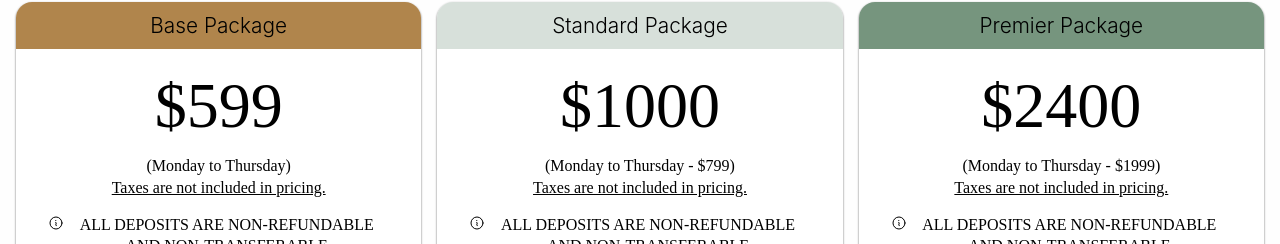
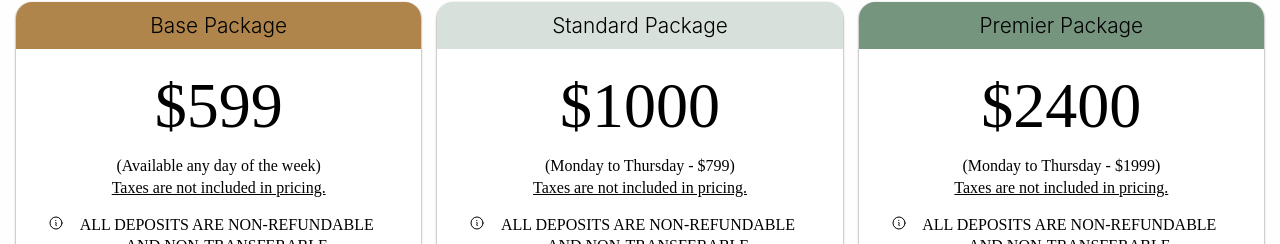
Before and after one commit to franKay-01/leap_event_center_new, a React (Create React App) app: page / in a window 1280 px wide. Shown: the part 2134-2378 px from the top of the page. Built offline with nearby package versions, Linux system fonts and the light colour scheme.

Commit message:
refact: link changes

```diff
--- a/src/App.js
+++ b/src/App.js
@@ -33,7 +33,7 @@ function App() {
               Leap Events Center
             </h1>
             <div className='grid grid-cols-1 lg:grid-cols-2 md:grid-cols-2 gap-8'>
-              <a target="_blank" rel="noreferrer" href='https://leapeventscenter.hbportal.co/schedule/63fe5580069c19098fd7e73f' className='button-main cursor-pointer'>
+              <a target="_blank" rel="noreferrer" href='https://leapeventscenter.hbportal.co/schedule/64ee29bef7b5c800e3194055' className='button-main cursor-pointer'>
                 <h1 className='button-text'>book a tour</h1>
               </a>
               <a target="_blank" rel="noreferrer" href='https://leapeventscenter.hbportal.co/schedule/649139513f8f4526b14afc78' className='button-main button-main-alt cursor-pointer'>
@@ -101,7 +101,7 @@ function App() {
                 $599
               </h1>
               <h1 className='package-day-desc'>
-                (Monday to Thursday)
+                (Available any day of the week)
               </h1>
               <h1 className='package-subs mb-4 underline'>Taxes are not included in pricing.</h1>
 
@@ -229,7 +229,7 @@ function App() {
               </div>
               <div className='grid grid-cols-1 lg:grid-cols-2 md:grid-cols-2 gap-8'>
                 <a target="_blank" rel="noreferrer"
-                href='https://leapeventscenter.hbportal.co/schedule/63fe5580069c19098fd7e73f' className='button-main button-main-alt-2 cursor-pointer'>
+                href='https://leapeventscenter.hbportal.co/schedule/64ee29bef7b5c800e3194055' className='button-main button-main-alt-2 cursor-pointer'>
                   <h1 className='button-text'>book a tour</h1>
                 </a>
                 <a target="_blank" rel="noreferrer" href='https://leapeventscenter.hbportal.co/schedule/649139513f8f4526b14afc78'
```
